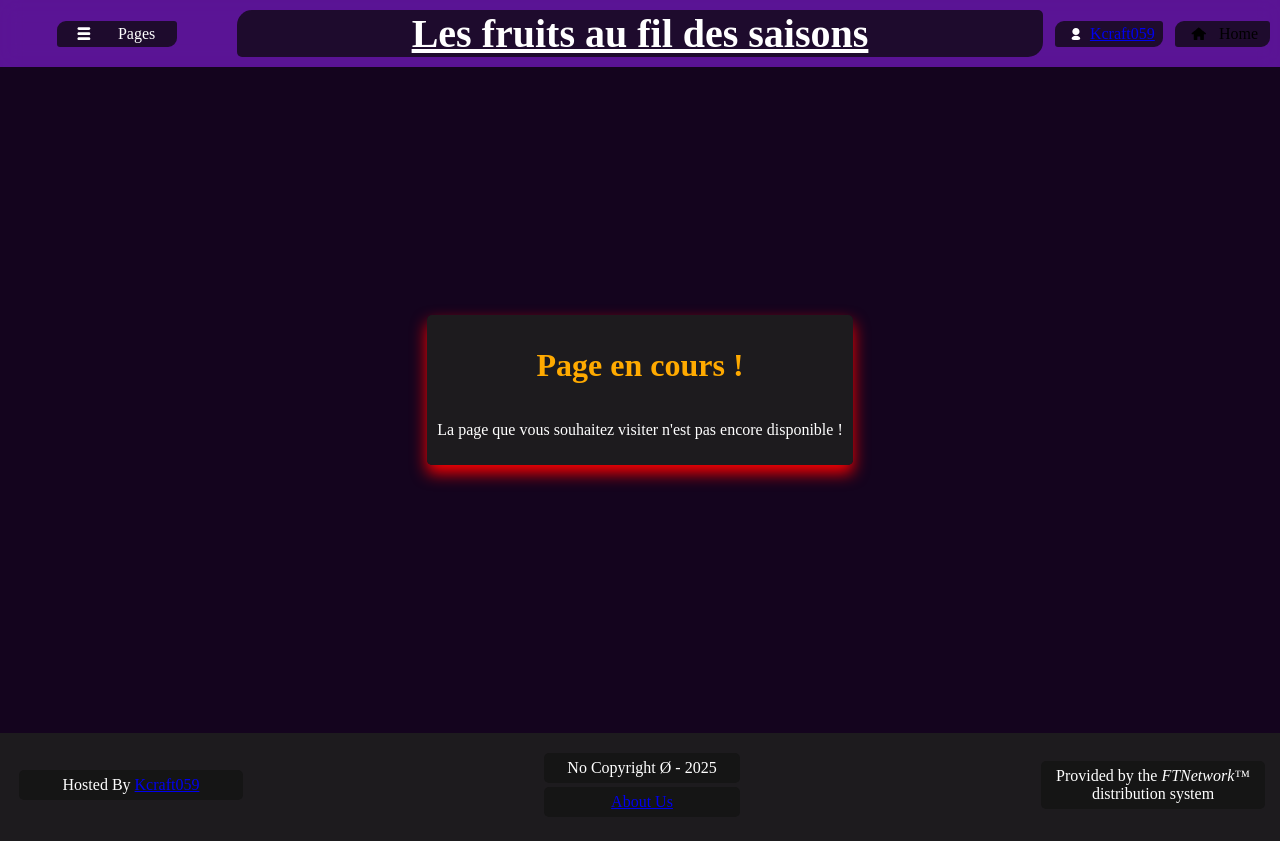
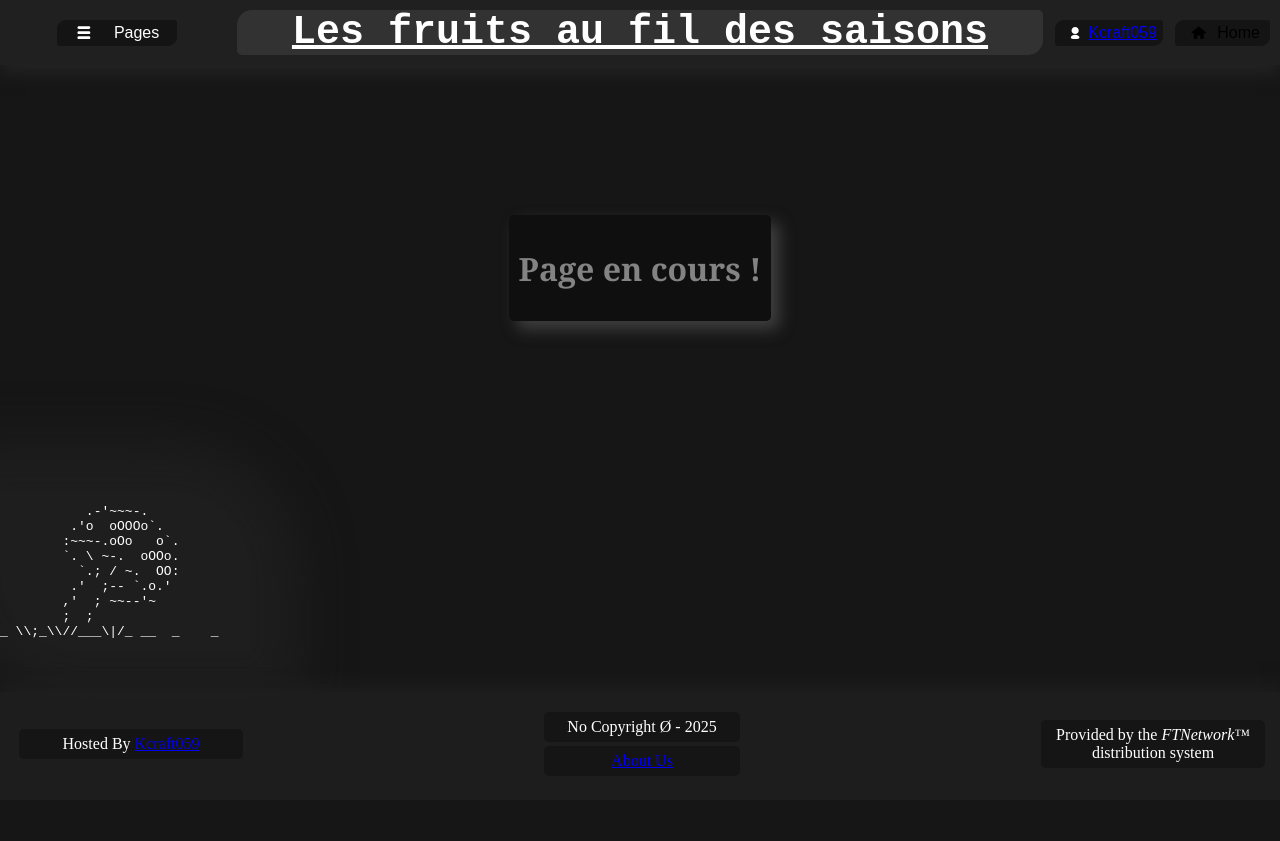
Before and after one commit to Kcraft059/web-pages, a plain HTML site: page about-us/index.html in a window 1280 px wide. After the commit the page ends 800 px from the top, so only its background shows below. Drawn offline with Linux system fonts and the light colour scheme.

Commit message:
Modified the work in progress apge of About us.

```diff
--- a/about-us/index.html
+++ b/about-us/index.html
@@ -63,13 +63,15 @@
             </div>
             <div id="headerPlaceholder" class="container headerPlaceholder"></div> <!--Keep Space for header-->
             <div class="container" style="height: 15px;"></div>
-            <div class="container" style="margin: 8px; justify-content: center; align-items: center; height: 75vh;"> <!--Main content container 1-->
+            <div class="container" style="margin: 8px; justify-content: center; align-items: center; height: 45vh;"> <!--Main content container 1-->
                 <div class="container paragraphbox flex-column" style="align-items: center;">
-                    <h1 style="color: rgb(255, 170, 0);">Page en cours !</h1>
-                    <p>La page que vous souhaitez visiter n'est pas encore disponible !</p>
+                    <h1 style="color: rgb(131, 131, 131);">Page en cours !</h1>
                 </div>
             </div>
             <div class="container" style="height: 35px;"></div>
+            <div class="container" style="width: 250px; background-color: rgba(30,30,30);box-shadow: 0 0 50px 50px rgba(30,30,30);border-radius: 0 80px;">
+                <p><pre>	   .-'~~~-.<br>	 .'o  oOOOo`.<br>	:~~~-.oOo   o`.<br>	`. \ ~-.  oOOo.<br>	  `.; / ~.  OO:<br>	 .'  ;-- `.o.'<br>	,'  ; ~~--'~<br>	;  ;<br>_ \\;_\\//___\|/_ __  _    _</pre></p>
+            </div>
         </main>
         <footer class="footer">
 			<div class="noMargin item">Hosted By <a href="https://www.github.com/Kcraft059">Kcraft059</a></div>
--- a/about-us/pagestyle.css
+++ b/about-us/pagestyle.css
@@ -1,22 +1,22 @@
-/*.header {
+.header {
     font-family: Arial, Helvetica, sans-serif;
-    background-color: #202a2aa9;
+    background-color: #202020;
 }
 
 .headerPlaceholder {
-    background-color: rgba(11, 203, 210, 0.347);
-    box-shadow: 0px 8px 16px 0px #213E3F;
+    background-color: rgba(0, 0, 0, 0.347);
+    box-shadow: 0px 8px 16px 0px #242424;
 }
 
 .header .title {
-	background-color: rgb(59, 50, 42);
+	background-color: rgb(50, 50, 50);
     color: rgb(255, 255, 255);
     font-family: 'Courier New', Courier, monospace;
     font-style: none ;
 }
 
 .header .item {
-    background-color: rgba(38, 36, 39, 0.75);
+    background-color: rgba(16, 16, 16, 0.75);
 }
 
 .header .item:hover {
@@ -24,7 +24,7 @@
 }
 
 body {
-    background-color: rgb(37, 46, 47);
+    background-color: rgb(22, 22, 22);
 }
 
 .footer {
@@ -38,8 +38,8 @@ body {
 
 .paragraphbox {
     font-family: Georgia, 'Times New Roman', Times, serif;
-	box-shadow: 8px 8px 16px 0px rgba(101, 101, 101, 0.687);
-    background-color: rgba(40, 40, 30, 0.9);
+	box-shadow: 8px 8px 16px 0px rgba(84, 84, 84, 0.687);
+    background-color: rgba(14, 14, 14, 0.779);
 }
 
 .infobox {
@@ -51,7 +51,7 @@ body {
     outline: solid white 1px;
 }*/
 
-/*.img {
+.img {
 	box-shadow: 8px 8px 16px 0px rgba(101, 101, 101, 0.687);
 }
 
@@ -62,4 +62,4 @@ body {
 .dropdwnmn .content {
     box-shadow: 8px 8px 16px 0px rgba(101, 101, 101, 0.687);
     background-color: rgba(147, 139, 93, 0.95);
-}*/
+}
```
